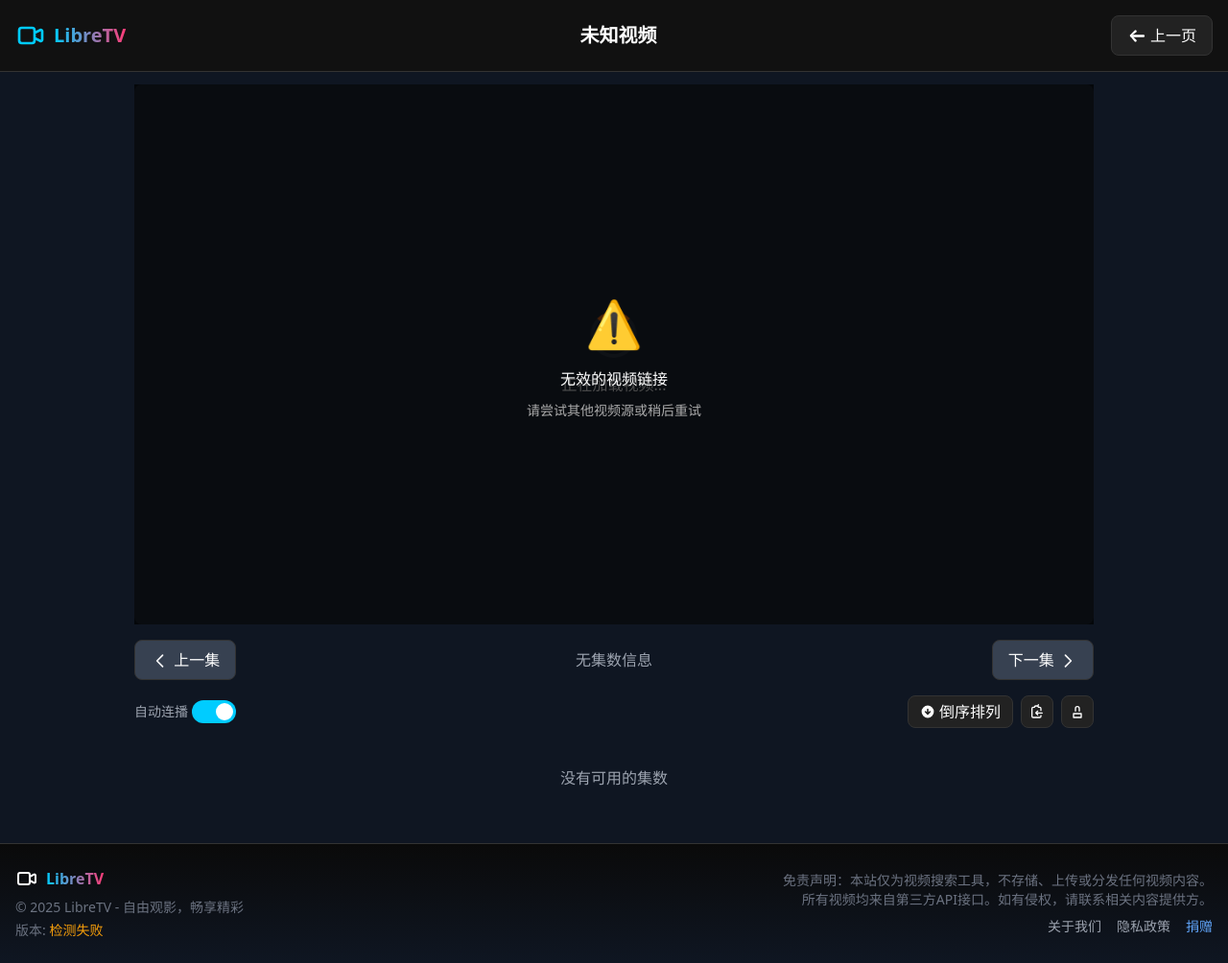
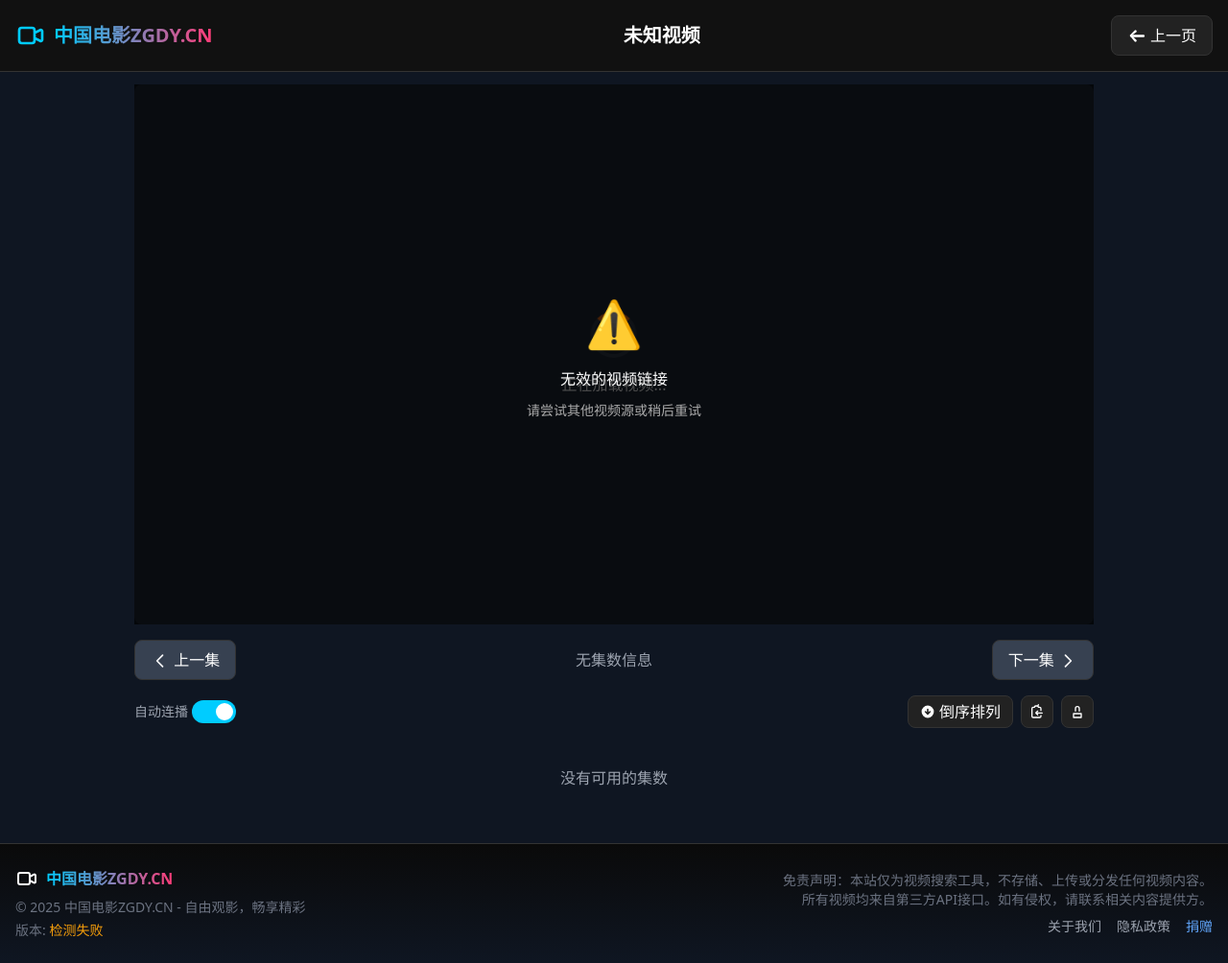
Before and after one commit to ZQDLCN/tv, a website: page player.html in a window 1280 px wide. Shown: the whole page at 96% size. Drawn offline with Linux system fonts and the light colour scheme; no server answers.

Commit message:
Update player.html

```diff
--- a/player.html
+++ b/player.html
@@ -4,7 +4,7 @@
     <meta charset="UTF-8">
     <meta name="viewport" content="width=device-width, initial-scale=1.0">
     <meta name="referrer" content="same-origin">
-    <title>LibreTV 播放器</title>
+    <title>中国电影ZGDY.CN 播放器</title>
 
     <!-- Favicon -->
     <link rel="icon" href="image/logo.png">
@@ -154,7 +154,7 @@
                 <svg class="w-8 h-8 mr-2 text-[#00ccff] logo-icon" fill="none" stroke="currentColor" viewBox="0 0 24 24">
                     <path stroke-linecap="round" stroke-linejoin="round" stroke-width="2" d="M15 10l4.553-2.276A1 1 0 0121 8.618v6.764a1 1 0 01-1.447.894L15 14M5 18h8a2 2 0 002-2V8a2 2 0 00-2-2H5a2 2 0 00-2 2v8a2 2 0 002 2z"></path>
                 </svg>
-                <h1 class="text-xl font-bold gradient-text logo-text">LibreTV</h1>
+                <h1 class="text-xl font-bold gradient-text logo-text">中国电影ZGDY.CN</h1>
             </button>
         </div>
         <h2 id="videoTitle" class="text-xl font-semibold flex-1 text-center overflow-x-auto whitespace-nowrap truncate custom-title-scroll"></h2>
@@ -297,9 +297,9 @@
                         <svg class="w-6 h-6 mr-2" fill="none" stroke="currentColor" viewBox="0 0 24 24">
                             <path stroke-linecap="round" stroke-linejoin="round" stroke-width="2" d="M15 10l4.553-2.276A1 1 0 0121 8.618v6.764a1 1 0 01-1.447.894L15 14M5 18h8a2 2 0 002-2V8a2 2 0 00-2-2H5a2 2 0 00-2 2v8a2 2 0 002 2z"></path>
                         </svg>
-                        <span class="gradient-text font-bold">LibreTV</span>
+                        <span class="gradient-text font-bold">中国电影ZGDY.CN</span>
                     </div>
-                    <p class="text-gray-500 text-sm mt-2 text-center md:text-left">© 2025 LibreTV - 自由观影，畅享精彩</p>
+                    <p class="text-gray-500 text-sm mt-2 text-center md:text-left">© 2025 中国电影ZGDY.CN - 自由观影，畅享精彩</p>
                 </div>
 
                 <div class="text-center md:text-right">
```
